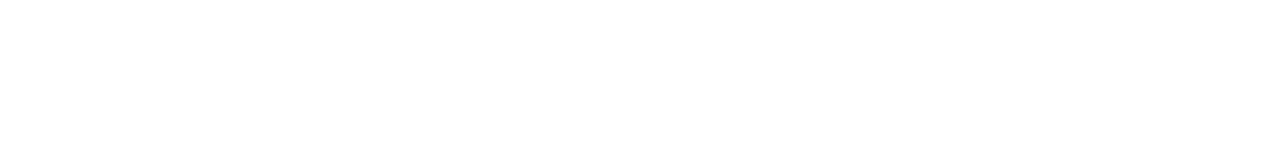
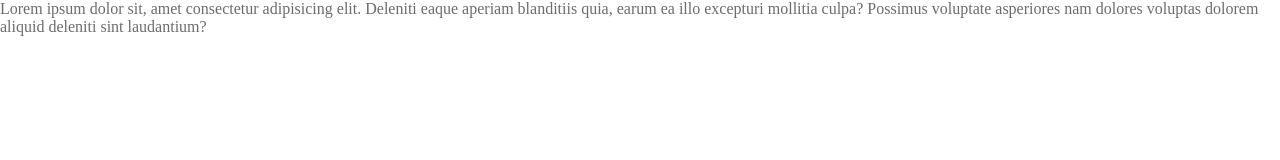
Before and after one commit to GZR-dex/Project--travelgram, a plain HTML site: page index.html in a window 1280 px wide. Drawn offline with Linux system fonts and the light colour scheme; files that its build step writes are made by us from their sources; files whose address does not match are found by name.

Commit message:
Initial style guide

```diff
--- a/index.html
+++ b/index.html
@@ -7,6 +7,9 @@
   <link rel="stylesheet" href="style.css/index.css">
 </head>
 <body>
+  <p>
+    Lorem ipsum dolor sit, amet consectetur adipisicing elit. Deleniti eaque aperiam blanditiis quia, earum ea illo excepturi mollitia culpa? Possimus voluptate asperiores nam dolores voluptas dolorem aliquid deleniti sint laudantium?
+  </p>
 
 </body>
 </html>
--- a/styles/global.css
+++ b/styles/global.css
@@ -3,3 +3,16 @@
   padding: 0;
   box-sizing: border-box;
 }
+:root {
+ --brand-color:#EF5F4C;
+--shape-transparency: #ffffff8f;
+--background-color: #FFFFFF;
+--surface-color: #F5F5F5;
+--skeleton-color:  #D9D9D9;
+--text-color-primary: #313131;
+--text-color-secondary: #6C6C6C ;
+}
+body {
+  color: var(--text-color-secondary);
+  background-color: var(--background-color);
+}
```
Also changed, not shown: Assets/AirplaneTilt.svg (added), Assets/Image 01.png (added), Assets/Image 02.png (added), Assets/Image 03.png (added), Assets/Image 04.png (added), Assets/Image 05.png (added), Assets/Image 06.png (added), Assets/Image 07.png (added), Assets/Image 08.png (added), Assets/Image 09.png (added), Assets/Image 10.png (added), Assets/Image 11.png (added), Assets/Image.svg (added), Assets/Logo.svg (added), 2 more files, 1 other file.
